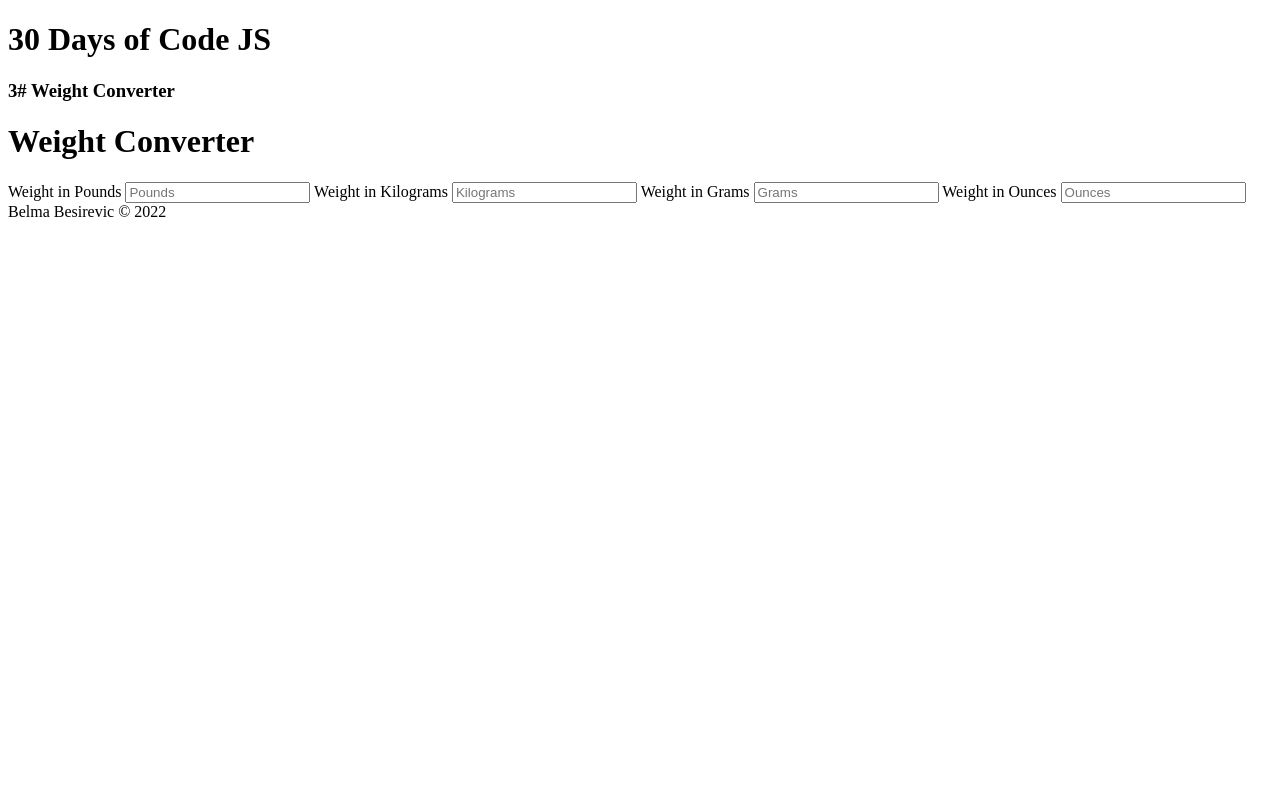
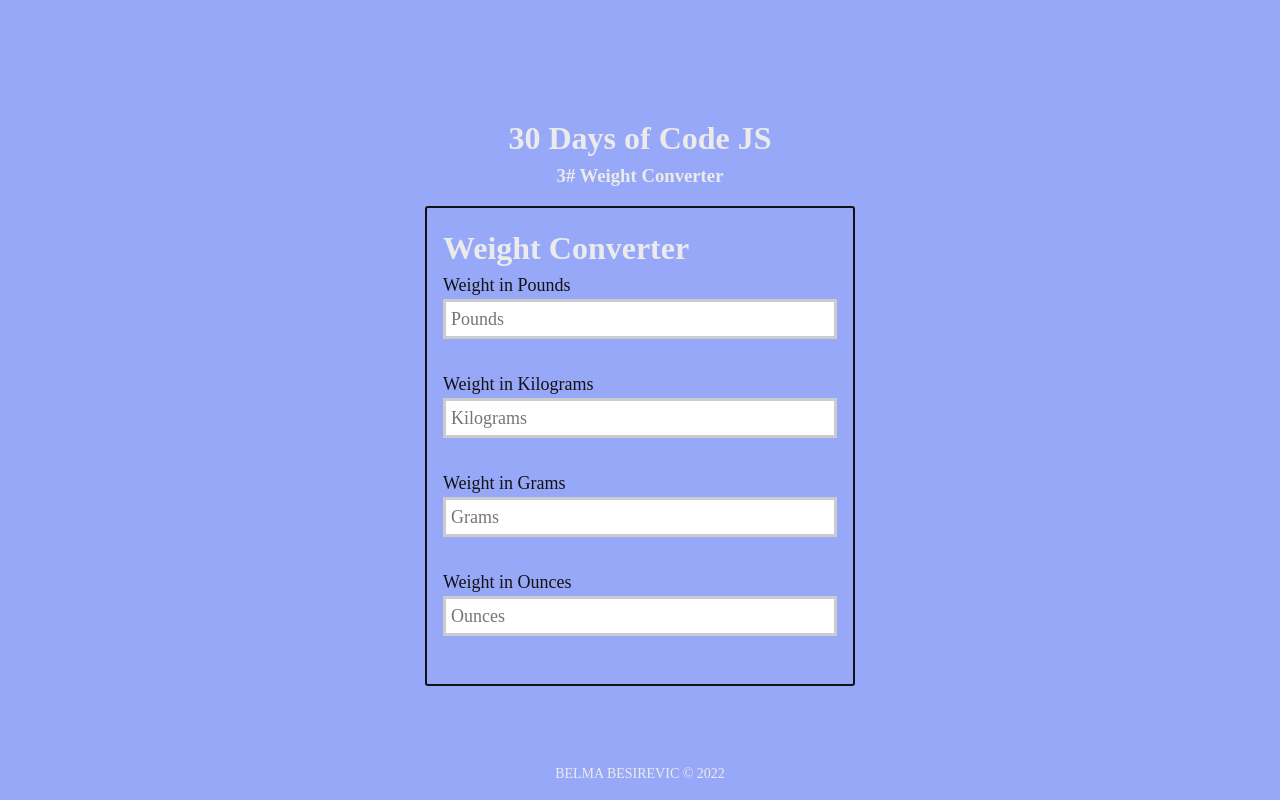
Before and after one commit to BelmaBesirevic/weight-converter, a plain HTML site: page index.html in a window 1280 px wide. Drawn offline with Linux system fonts and the light colour scheme; the site is published under a folder, as on GitHub Pages, so addresses that start at the root find nothing.

Commit message:
stylesheet fix

```diff
--- a/index.html
+++ b/index.html
@@ -4,9 +4,9 @@
     <meta charset="UTF-8" />
     <meta http-equiv="X-UA-Compatible" content="IE=edge" />
     <meta name="viewport" content="width=device-width, initial-scale=1.0" />
-    <link rel="stylesheet" href="/assets/css/reset.css" />
-    <link rel="stylesheet" href="/assets/css/general.css" />
-    <link rel="stylesheet" href="/assets/css/main.css" />
+    <link rel="stylesheet" href="./assets/css/reset.css" />
+    <link rel="stylesheet" href="./assets/css/general.css" />
+    <link rel="stylesheet" href="./assets/css/main.css" />
     <title>Weight Converter</title>
   </head>
   <body>
```
